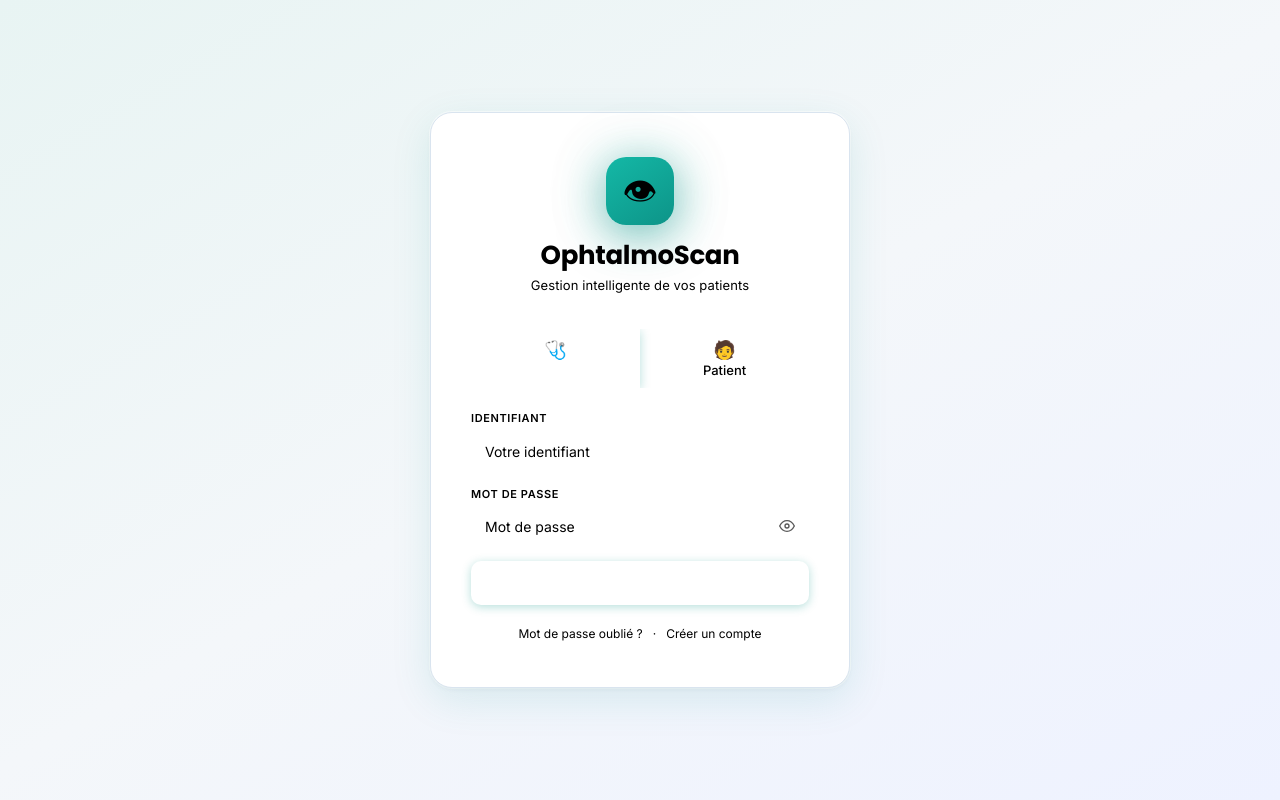
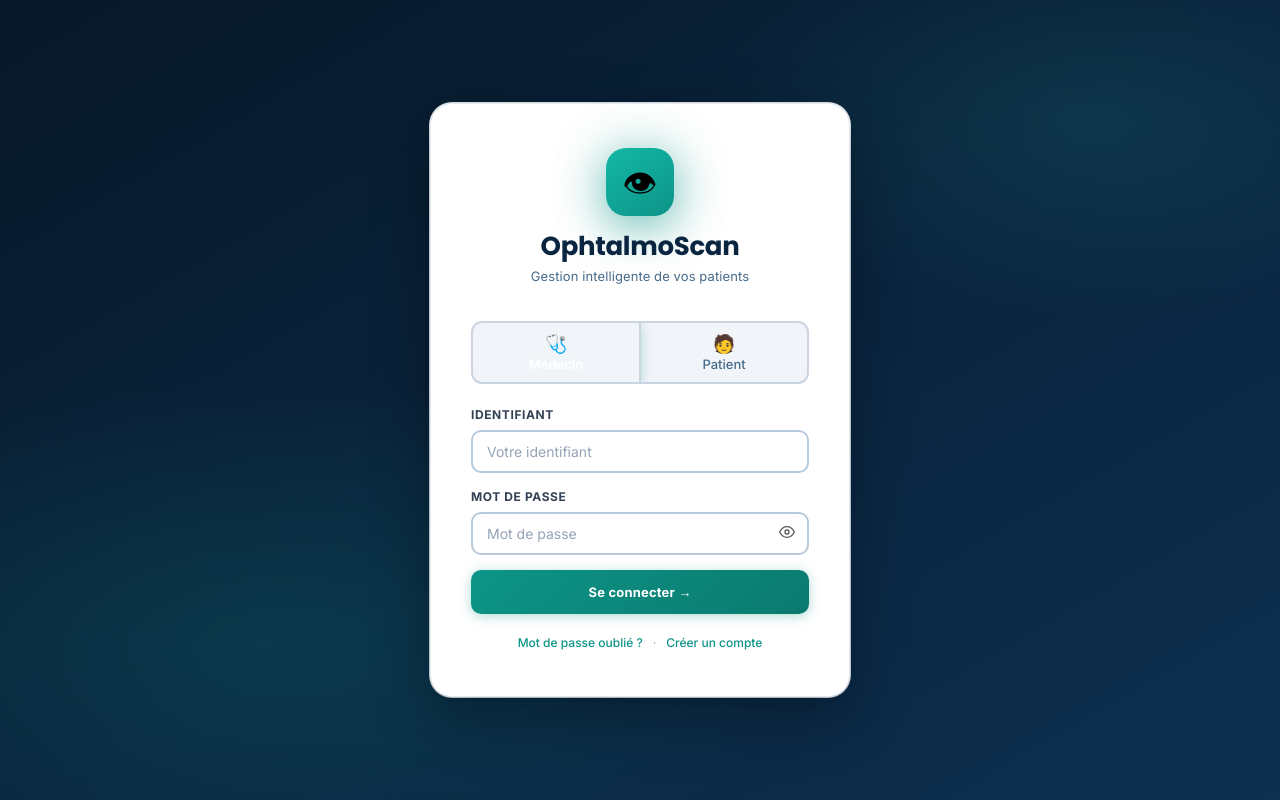
Before and after one commit to youssefbaz/ophtalmo-scan, a Flask app: page / in a window 1280 px wide. Run offline with Flask 3, Linux system fonts and the light colour scheme; some libraries are stand-ins or nearby versions.

Commit message:
change css

```diff
--- a/static/css/app.css
+++ b/static/css/app.css
@@ -504,59 +504,53 @@ body.theme-clinical .topbar {
 #loginScreen {
   position: fixed;
   top: 0; right: 0; bottom: 0; left: 0;
-  background: linear-gradient(150deg, #E8F4F3 0%, #F4F7FA 50%, #EEF2FF 100%);
+  background: linear-gradient(150deg, #071828 0%, #0A2540 55%, #0D3050 100%);
   display: flex; align-items: center; justify-content: center;
   z-index: 1000; overflow-y: auto;
   -webkit-overflow-scrolling: touch;
   padding: 24px 16px; box-sizing: border-box;
 }
+#loginScreen::before {
+  content: '';
+  position: absolute; inset: 0;
+  background:
+    radial-gradient(ellipse 80% 60% at 20% 80%, rgba(13,148,136,0.18) 0%, transparent 55%),
+    radial-gradient(ellipse 60% 50% at 85% 15%, rgba(45,212,191,0.10) 0%, transparent 50%);
+  pointer-events: none; z-index: 0;
+}
 
 .login-box {
   width: 100%; max-width: 420px; box-sizing: border-box;
   background: #FFFFFF;
-  border: 1px solid #D9E4EF;
+  border: 1px solid #E2EBF4;
   border-radius: 22px;
   padding: 44px 40px;
   box-shadow:
-    0 2px 4px rgba(10,37,64,0.04),
-    0 12px 40px rgba(13,148,136,0.12),
-    0 0 0 1px rgba(255,255,255,0.8);
+    0 4px 6px rgba(0,0,0,0.05),
+    0 20px 60px rgba(0,0,0,0.30),
+    0 0 0 1px rgba(255,255,255,0.9);
   margin: auto; position: relative; z-index: 1;
 }
 
 /* Dark login */
 body.theme-dark #loginScreen {
-  background: #030a14;
+  background: linear-gradient(150deg, #020a14 0%, #030d1e 55%, #040f22 100%);
 }
 body.theme-dark #loginScreen::before {
   content: '';
-  position: absolute; inset: -20%;
+  position: absolute; inset: 0;
   background:
-    radial-gradient(ellipse 130% 90% at 15% 55%, rgba(45,212,191,0.16) 0%, transparent 60%),
-    radial-gradient(ellipse 90%  65% at 88% 12%, rgba(99,102,241,0.10) 0%, transparent 55%),
-    radial-gradient(ellipse 70%  55% at 55% 98%, rgba(14,165,233,0.10) 0%, transparent 50%);
-  animation: aurora-drift 14s ease-in-out infinite;
+    radial-gradient(ellipse 80% 60% at 20% 80%, rgba(45,212,191,0.12) 0%, transparent 55%),
+    radial-gradient(ellipse 60% 50% at 85% 15%, rgba(99,102,241,0.08) 0%, transparent 50%);
   pointer-events: none; z-index: 0;
 }
-body.theme-dark #loginScreen::after {
-  content: '';
-  position: absolute; inset: 0;
-  background-image:
-    linear-gradient(rgba(45,212,191,0.04) 1px, transparent 1px),
-    linear-gradient(90deg, rgba(45,212,191,0.04) 1px, transparent 1px);
-  background-size: 52px 52px;
-  pointer-events: none; z-index: 0;
-}
 body.theme-dark .login-box {
-  background: rgba(10,18,32,0.82);
-  backdrop-filter: blur(28px) saturate(1.4);
-  -webkit-backdrop-filter: blur(28px) saturate(1.4);
-  border: 1px solid rgba(45,212,191,0.18);
+  background: #0F1B2F;
+  border: 1px solid rgba(45,212,191,0.22);
   box-shadow:
-    0 2px 0 rgba(255,255,255,0.04) inset,
-    0 32px 80px rgba(0,0,0,0.75),
-    0 0 0 1px rgba(0,0,0,0.4),
-    0 0 60px rgba(45,212,191,0.05);
+    0 4px 6px rgba(0,0,0,0.2),
+    0 20px 60px rgba(0,0,0,0.60),
+    0 0 0 1px rgba(0,0,0,0.5);
 }
 
 .login-logo { text-align: center; margin-bottom: 34px; }
@@ -571,60 +565,69 @@ body.theme-dark .login-box {
 .login-title {
   font-family: 'Poppins', 'Inter', sans-serif;
   font-size: 26px; font-weight: 700;
-  color: var(--text);
+  color: #0A2540;
   letter-spacing: -0.3px; line-height: 1.15;
 }
-.login-sub { font-size: 13px; color: var(--text2); margin-top: 5px; letter-spacing: 0.1px; }
+body.theme-dark .login-title { color: var(--text); }
+.login-sub { font-size: 13px; color: #476B8A; margin-top: 5px; letter-spacing: 0.1px; }
+body.theme-dark .login-sub { color: var(--text2); }
 
 /* Role tabs */
 .role-tabs {
   display: flex; gap: 0; margin-bottom: 22px;
-  background: var(--bg2); padding: 0;
-  border-radius: 11px; border: 1px solid var(--border); overflow: hidden;
+  background: #F1F5F9; padding: 0;
+  border-radius: 11px; border: 2px solid #CBD5E1; overflow: hidden;
 }
 .role-tab {
   flex: 1; padding: 10px 8px; border-radius: 0; border: none;
-  border-right: 1px solid var(--border);
-  background: transparent; color: var(--text2);
+  border-right: 2px solid #CBD5E1;
+  background: transparent; color: #476B8A;
   font-family: 'Inter', sans-serif; font-size: 13px; font-weight: 500;
   cursor: pointer; transition: background 0.2s, color 0.2s; text-align: center;
 }
 .role-tab:last-child { border-right: none; }
-.role-tab:hover:not(.active) { background: var(--teal-dim); color: var(--text); }
+.role-tab:hover:not(.active) { background: rgba(13,148,136,0.08); color: #0A2540; }
 .role-tab.active {
   background: linear-gradient(135deg, var(--teal), var(--teal2));
   color: #fff; font-weight: 600;
   box-shadow: 0 2px 10px rgba(13,148,136,0.30);
 }
 body.theme-dark .role-tabs {
-  background: rgba(0,0,0,0.25);
-  border-color: rgba(45,212,191,0.12);
-}
-body.theme-dark .role-tab { border-right-color: rgba(45,212,191,0.10); }
+  background: rgba(0,0,0,0.30);
+  border-color: rgba(45,212,191,0.15);
+}
+body.theme-dark .role-tab { border-right-color: rgba(45,212,191,0.12); color: var(--text2); }
+body.theme-dark .role-tab:hover:not(.active) { background: var(--teal-dim); color: var(--text); }
 .role-tab .role-emoji { display: block; font-size: 18px; margin-bottom: 2px; }
 
 /* Form controls */
 .form-group { margin-bottom: 15px; }
 .form-label {
-  font-size: 11px; color: var(--text2); margin-bottom: 5px;
-  display: block; text-transform: uppercase; letter-spacing: 0.6px; font-weight: 600;
-}
+  font-size: 12px; color: #334155; margin-bottom: 6px;
+  display: block; text-transform: uppercase; letter-spacing: 0.6px; font-weight: 700;
+}
+body.theme-dark .form-label { color: var(--text2); }
+body.theme-clinical .form-label { color: var(--text2); }
+body.theme-contrast .form-label { color: var(--text2); }
+
 .form-input {
   width: 100%; padding: 11px 14px;
-  background: var(--bg2); border: 1.5px solid var(--border);
-  border-radius: 10px; color: var(--text);
-  font-family: 'Inter', sans-serif; font-size: 14px;
+  background: #FFFFFF; border: 2px solid #B8C9DC;
+  border-radius: 10px; color: #0A2540;
+  font-family: 'Inter', sans-serif; font-size: 14px; font-weight: 500;
   outline: none; transition: border-color 0.2s, box-shadow 0.2s;
 }
 .form-input:focus {
   border-color: var(--teal);
-  box-shadow: 0 0 0 3px var(--teal-dim);
-}
-.form-input::placeholder { color: var(--text3); }
+  box-shadow: 0 0 0 3px rgba(13,148,136,0.15);
+}
+.form-input::placeholder { color: #94A3B8; font-weight: 400; }
 body.theme-dark .form-input {
   background: rgba(0,0,0,0.22);
-  border-color: rgba(45,212,191,0.15);
-}
+  border-color: rgba(45,212,191,0.20);
+  color: var(--text);
+}
+body.theme-dark .form-input::placeholder { color: var(--text3); }
 body.theme-dark .form-input:focus {
   border-color: rgba(45,212,191,0.55);
   box-shadow: 0 0 0 3px rgba(45,212,191,0.10);
@@ -651,11 +654,14 @@ body.theme-dark .form-input:focus {
   gap: 10px; flex-wrap: wrap; margin-top: 4px;
 }
 .auth-link {
-  font-size: 12px; color: var(--teal); cursor: pointer;
-  text-decoration: none; transition: color 0.15s;
-}
-.auth-link:hover { color: var(--teal2); text-decoration: underline; }
-.auth-divider { color: var(--text3); font-size: 12px; }
+  font-size: 12px; color: #0D9488; cursor: pointer;
+  text-decoration: none; transition: color 0.15s; font-weight: 500;
+}
+.auth-link:hover { color: #0B7A6E; text-decoration: underline; }
+body.theme-dark .auth-link { color: var(--teal); }
+body.theme-dark .auth-link:hover { color: var(--teal2); }
+.auth-divider { color: #94A3B8; font-size: 12px; }
+body.theme-dark .auth-divider { color: var(--text3); }
 
 /* ══════════════════════════════════════════════════════════════
    VIEWS
@@ -928,13 +934,14 @@ body.theme-dark .tl-item::before { border-color: var(--bg); }
   display: inline-flex; align-items: center; gap: 7px; min-height: 44px;
 }
 .btn-primary {
-  background: linear-gradient(135deg, var(--teal), var(--teal2));
-  color: white;
-  box-shadow: 0 2px 10px rgba(13,148,136,0.30);
+  background: linear-gradient(135deg, #0D9488, #0B7A6E);
+  color: #FFFFFF;
+  box-shadow: 0 2px 12px rgba(13,148,136,0.35);
+  font-weight: 700; letter-spacing: 0.2px;
 }
 .btn-primary:hover {
-  background: var(--teal2);
-  box-shadow: 0 4px 18px rgba(13,148,136,0.45);
+  background: linear-gradient(135deg, #0B7A6E, #096057);
+  box-shadow: 0 4px 20px rgba(13,148,136,0.50);
   transform: translateY(-1px);
 }
 .btn-primary:active { transform: translateY(0); }
```
